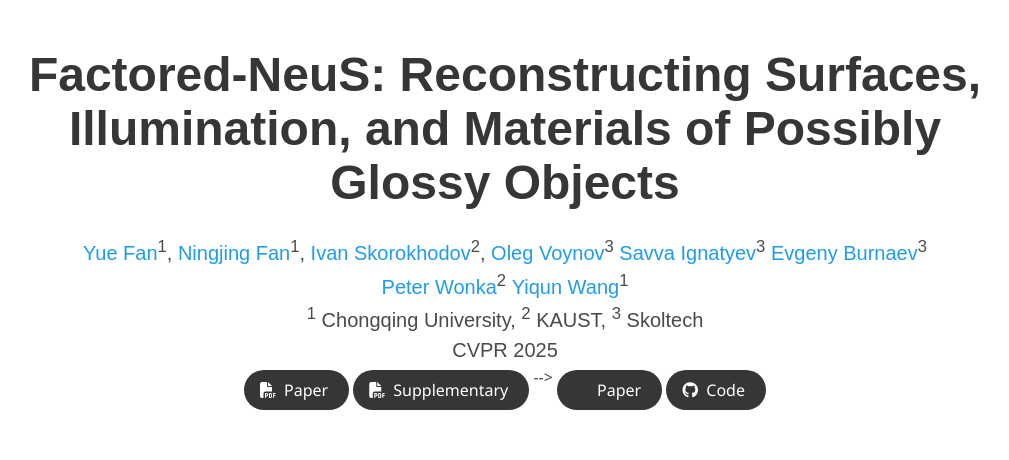
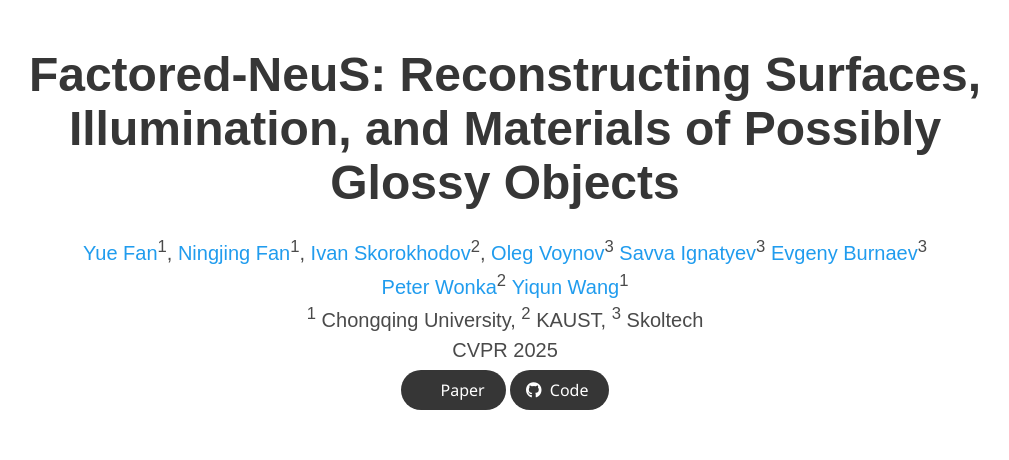
Before and after one commit to yiqun-wang/Factored-NeuS, a plain HTML site: page index.html in a window 1280 px wide. Shown: the top 460 px of the page, without its empty margins (135-1144 px from the left). Drawn offline with nearby package versions, Linux system fonts and the light colour scheme; grey boxes are pictures that could not be loaded; some icons are missing; a web font is replaced by a local one.

Commit message:
Update index.html

```diff
--- a/index.html
+++ b/index.html
@@ -86,29 +86,29 @@
                     <span class="author-block">CVPR 2025</span>
                   </div>
 
-<!--                   <div class="column has-text-centered">
-                    <div class="publication-links">
+<!--                   <div class="column has-text-centered"> -->
+<!--                     <div class="publication-links"> -->
                          <!-- Arxiv PDF link -->
-                      <span class="link-block">
-                        <a href="static/pdfs/Paper.pdf" target="_blank"
-                        class="external-link button is-normal is-rounded is-dark">
-                        <span class="icon">
-                          <i class="fas fa-file-pdf"></i>
-                        </span>
-                        <span>Paper</span>
-                      </a>
-                    </span>
+<!--                       <span class="link-block"> -->
+<!--                         <a href="static/pdfs/Paper.pdf" target="_blank" -->
+<!--                         class="external-link button is-normal is-rounded is-dark"> -->
+<!--                         <span class="icon"> -->
+<!--                           <i class="fas fa-file-pdf"></i> -->
+<!--                         </span> -->
+<!--                         <span>Paper</span> -->
+<!--                       </a> -->
+<!--                     </span> -->
 
                     <!-- Supplementary PDF link -->
-                    <span class="link-block">
-                      <a href="static/pdfs/Appendix.pdf" target="_blank"
-                      class="external-link button is-normal is-rounded is-dark">
-                      <span class="icon">
-                        <i class="fas fa-file-pdf"></i>
-                      </span>
-                      <span>Supplementary</span>
-                    </a>
-                  </span> -->
+<!--                     <span class="link-block"> -->
+<!--                       <a href="static/pdfs/Appendix.pdf" target="_blank" -->
+<!--                       class="external-link button is-normal is-rounded is-dark"> -->
+<!--                       <span class="icon"> -->
+<!--                         <i class="fas fa-file-pdf"></i> -->
+<!--                       </span> -->
+<!--                       <span>Supplementary</span> -->
+<!--                     </a> -->
+<!--                   </span> -->
 
                 <!-- ArXiv abstract Link -->
                 <span class="link-block">
```
